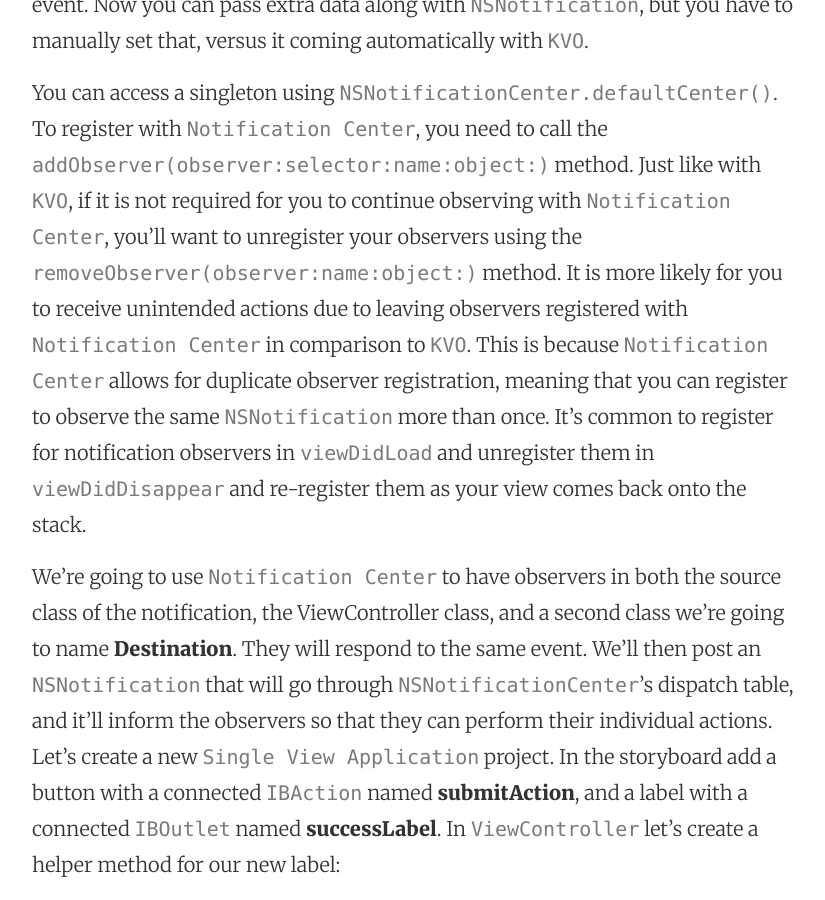
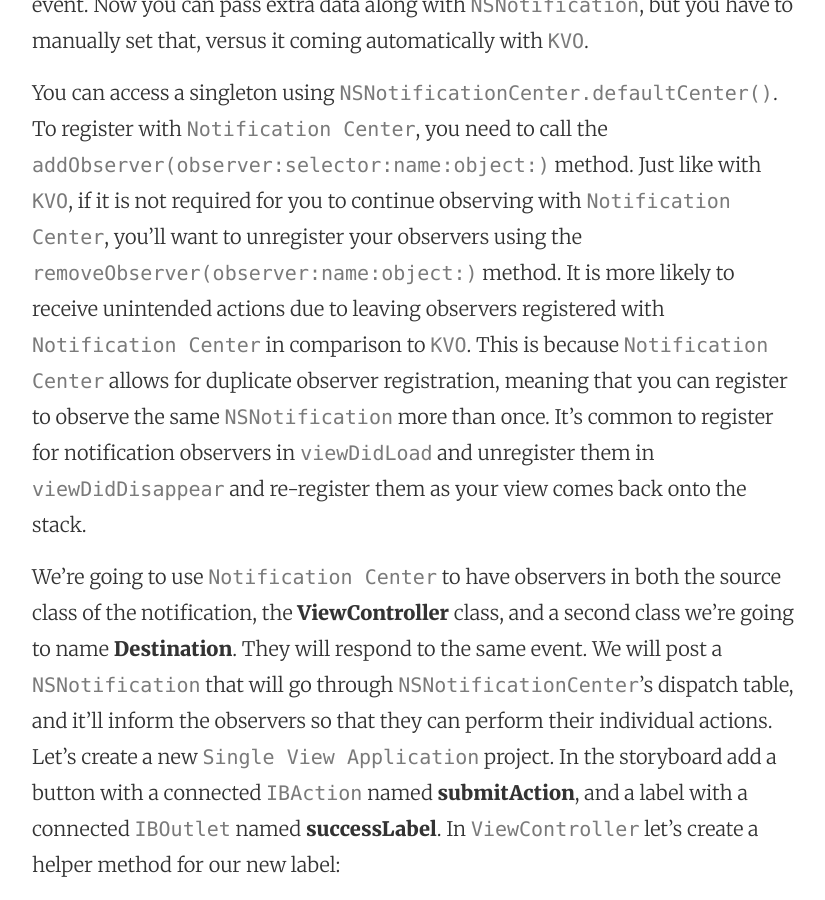
Before and after one commit to mhorga/mhorga.github.io, a Jekyll site: the page built from _posts/2015-09-11-object-communication-in-ios-with-notification-center.markdown, in a window 1280 px wide and 900 px high, scrolled down 1200 px. Shown: the whole window, without its empty margins (224-1049 px from the left). Built offline with Jekyll 4.4.1, drawn with Linux system fonts in a browser that asks for light colours; some of the changed text lies outside the part shown.

Commit message:
Post update: Object communication in iOS with Notification Center

```diff
--- a/_posts/2015-09-11-object-communication-in-ios-with-notification-center.markdown
+++ b/_posts/2015-09-11-object-communication-in-ios-with-notification-center.markdown
@@ -3,13 +3,13 @@
 title: Object communication in iOS with Notification Center
 layout: post
 ---
-`Notification Center` is an `Observer` pattern, just like KVO we looked at last time. The __NSNotificationCenter__ singleton allows us to broadcast information using an object called __NSNotification__. Observers will register with `NSNotificationCenter` and they will respond to certain notification events with a specific action. Whenever an `NSNotification` is posted, `Notification Center` goes through it's dispatch table and notifies any registered observer of that particular notification. There could be multiple observers for a single notification, all responding in their own unique ways.
+`Notification Center` is an `Observer` pattern, just like `KVO` we looked at last time. The __NSNotificationCenter__ singleton allows us to broadcast information using an object called __NSNotification__. Observers will register with `NSNotificationCenter` and they will respond to certain notification events with a specific action. Whenever an `NSNotification` is posted, `Notification Center` goes through it's dispatch table and notifies any registered observer of that particular notification. There could be multiple observers for a single notification, all responding in their own unique ways.
 
 `Notification Center` should be used when you want to broadcast throughout your entire program that there are app-wide changes. This enables to you respond across multiple classes who are observing for the same notification. The biggest difference between `KVO` and `Notification Center` is that `KVO` tracks specific changes to an object, while `Notification Center` is used to track generic events, like when a button is pressed to post an action. And while `KVO` will provide you with information that's changed, `Notification Center` only tells you that the event occurred. It's up to you on how you want to respond to that event. Now you can pass extra data along with `NSNotification`, but you have to manually set that, versus it coming automatically with `KVO`.
 
-You can access a singleton using `NSNotificationCenter.defaultCenter()`. To register with `Notification Center`, you need to call the `addObserver(observer:selector:name:object:)` method. Just like with `KVO`, if it is not required for you to continue observing with `Notification Center`, you'll want to unregister your observers using the `removeObserver(observer:name:object:)` method. It is more likely for you to receive unintended actions due to leaving observers registered with `Notification Center` in comparison to `KVO`. This is because `Notification Center` allows for duplicate observer registration, meaning that you can register to observe the same `NSNotification` more than once. It's common to register for notification observers in `viewDidLoad` and unregister them in `viewDidDisappear` and re-register them as your view comes back onto the stack.
+You can access a singleton using `NSNotificationCenter.defaultCenter()`. To register with `Notification Center`, you need to call the `addObserver(observer:selector:name:object:)` method. Just like with `KVO`, if it is not required for you to continue observing with `Notification Center`, you'll want to unregister your observers using the `removeObserver(observer:name:object:)` method. It is more likely to receive unintended actions due to leaving observers registered with `Notification Center` in comparison to `KVO`. This is because `Notification Center` allows for duplicate observer registration, meaning that you can register to observe the same `NSNotification` more than once. It's common to register for notification observers in `viewDidLoad` and unregister them in `viewDidDisappear` and re-register them as your view comes back onto the stack.
 
-We're going to use `Notification Center` to have observers in both the source class of the notification, the ViewController class, and a second class we’re going to name __Destination__. They will respond to the same event. We'll then post an `NSNotification` that will go through `NSNotificationCenter`'s dispatch table, and it'll inform the observers so that they can perform their individual actions. Let’s create a new `Single View Application` project. In the storyboard add a button with a connected `IBAction` named __submitAction__, and a label with a connected `IBOutlet` named __successLabel__. In `ViewController` let’s create a helper method for our new label:
+We're going to use `Notification Center` to have observers in both the source class of the notification, the __ViewController__ class, and a second class we’re going to name __Destination__. They will respond to the same event. We will post a `NSNotification` that will go through `NSNotificationCenter`'s dispatch table, and it'll inform the observers so that they can perform their individual actions. Let’s create a new `Single View Application` project. In the storyboard add a button with a connected `IBAction` named __submitAction__, and a label with a connected `IBOutlet` named __successLabel__. In `ViewController` let’s create a helper method for our new label:
 
 {% highlight swift %}
 func showSuccessLabel() {
```
Also changed, not shown: other parts of _posts/2015-09-11-object-communication-in-ios-with-notification-center.markdown (+4 -1 lines).
